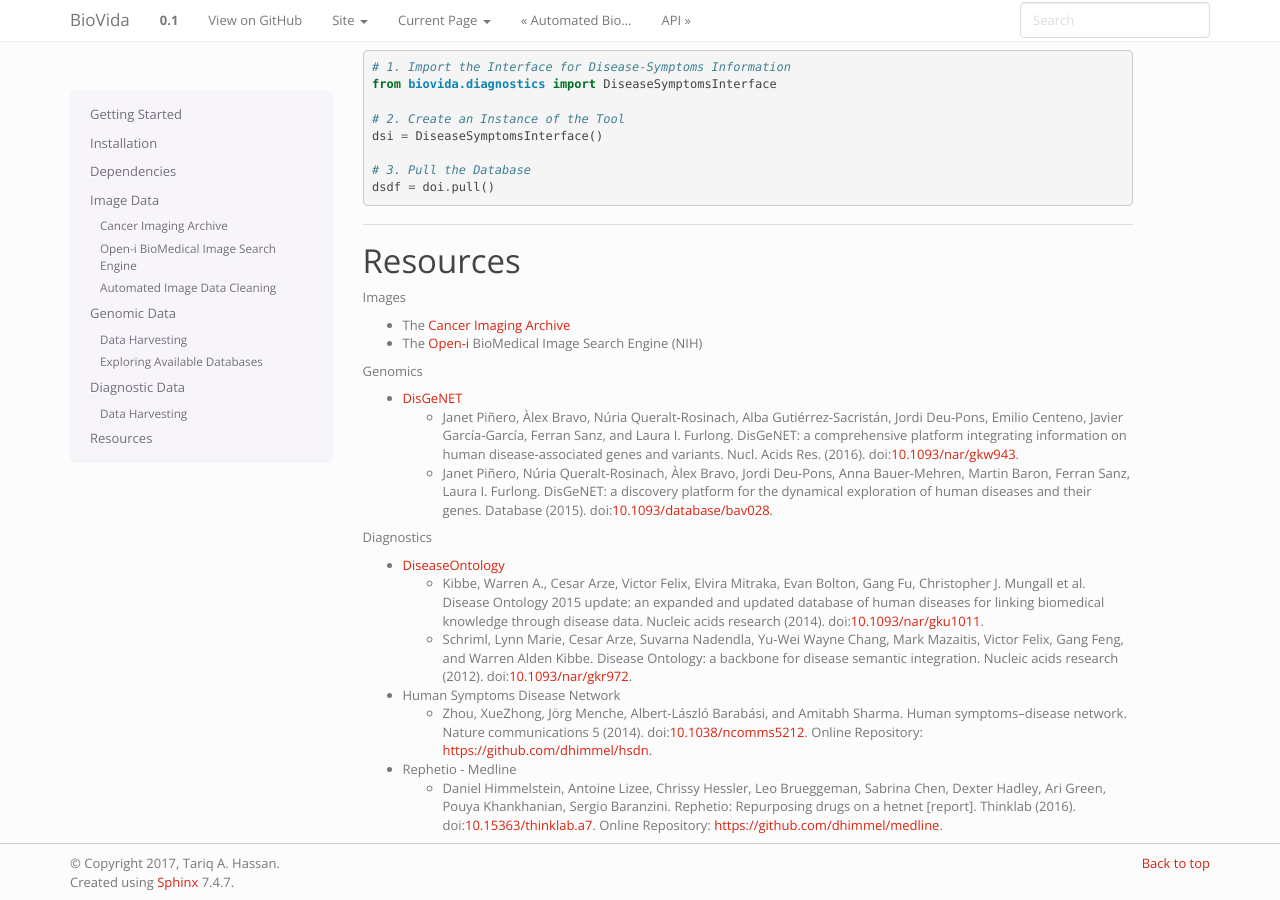
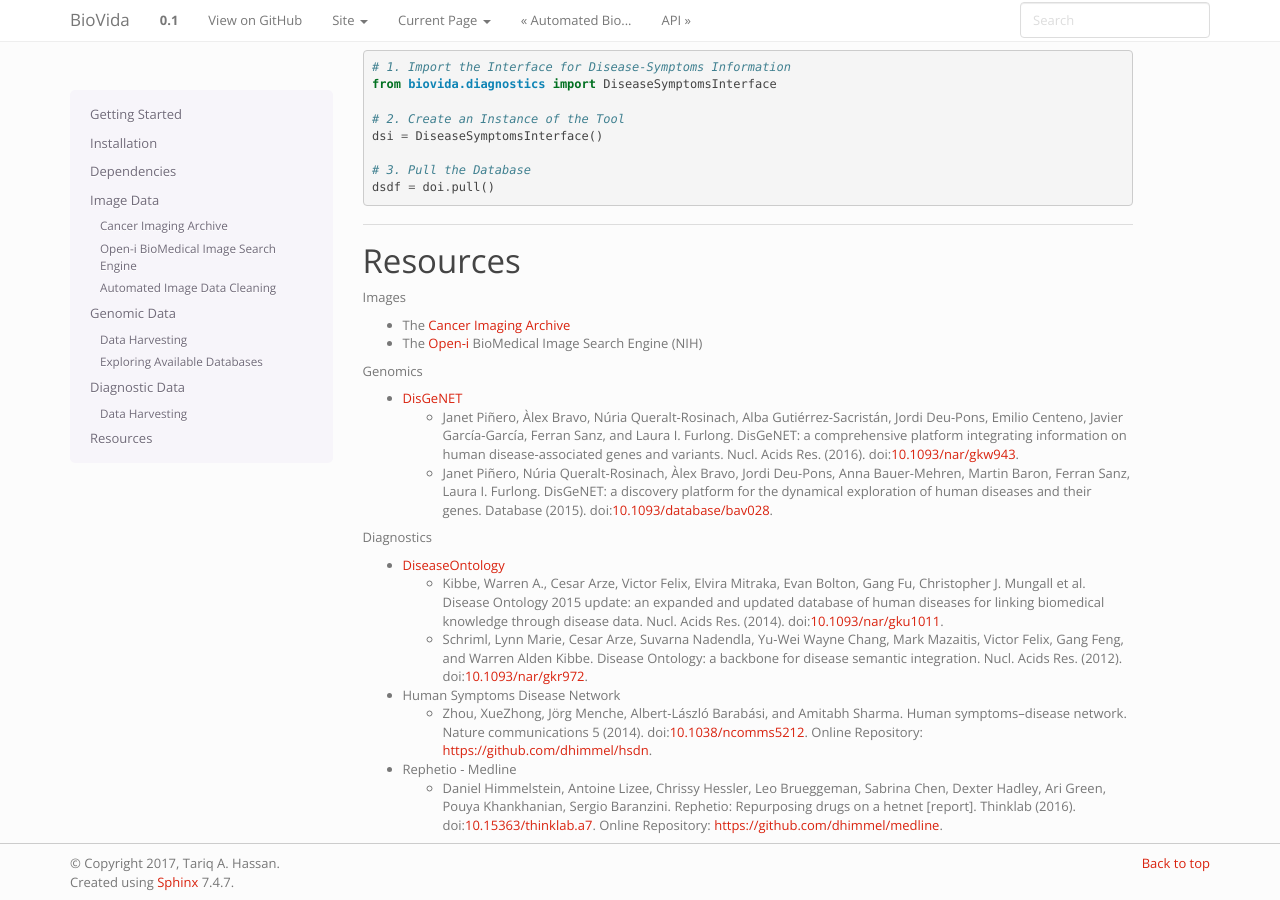
Before and after one commit to TariqAHassan/BioVida, a Sphinx documentation site: the page built from docs/GettingStarted.rst, in a window 1280 px wide and 900 px high, scrolled down 3377 px. Built offline with Sphinx 7.4.7, drawn with Linux system fonts in a browser that asks for light colours.

Commit message:
Update Resources

```diff
--- a/docs/GettingStarted.rst
+++ b/docs/GettingStarted.rst
@@ -285,11 +285,11 @@ Diagnostics
 
   - Kibbe, Warren A., Cesar Arze, Victor Felix, Elvira Mitraka, Evan Bolton, Gang Fu, Christopher J. Mungall et al.
     Disease Ontology 2015 update: an expanded and updated database of human diseases for linking biomedical
-    knowledge through disease data. Nucleic acids research (2014).
+    knowledge through disease data. Nucl. Acids Res. (2014).
     doi:`10.1093/nar/gku1011 <https://doi.org/10.1093/nar/gkw943>`__.
 
   - Schriml, Lynn Marie, Cesar Arze, Suvarna Nadendla, Yu-Wei Wayne Chang, Mark Mazaitis, Victor Felix, Gang Feng,
-    and Warren Alden Kibbe. Disease Ontology: a backbone for disease semantic integration. Nucleic acids research (2012).
+    and Warren Alden Kibbe. Disease Ontology: a backbone for disease semantic integration. Nucl. Acids Res. (2012).
     doi:`10.1093/nar/gkr972 <https://doi.org/10.1093/nar/gkr972>`__.
 
 - Human Symptoms Disease Network
```
Also changed, not shown: README.md (+2 -2 lines).
